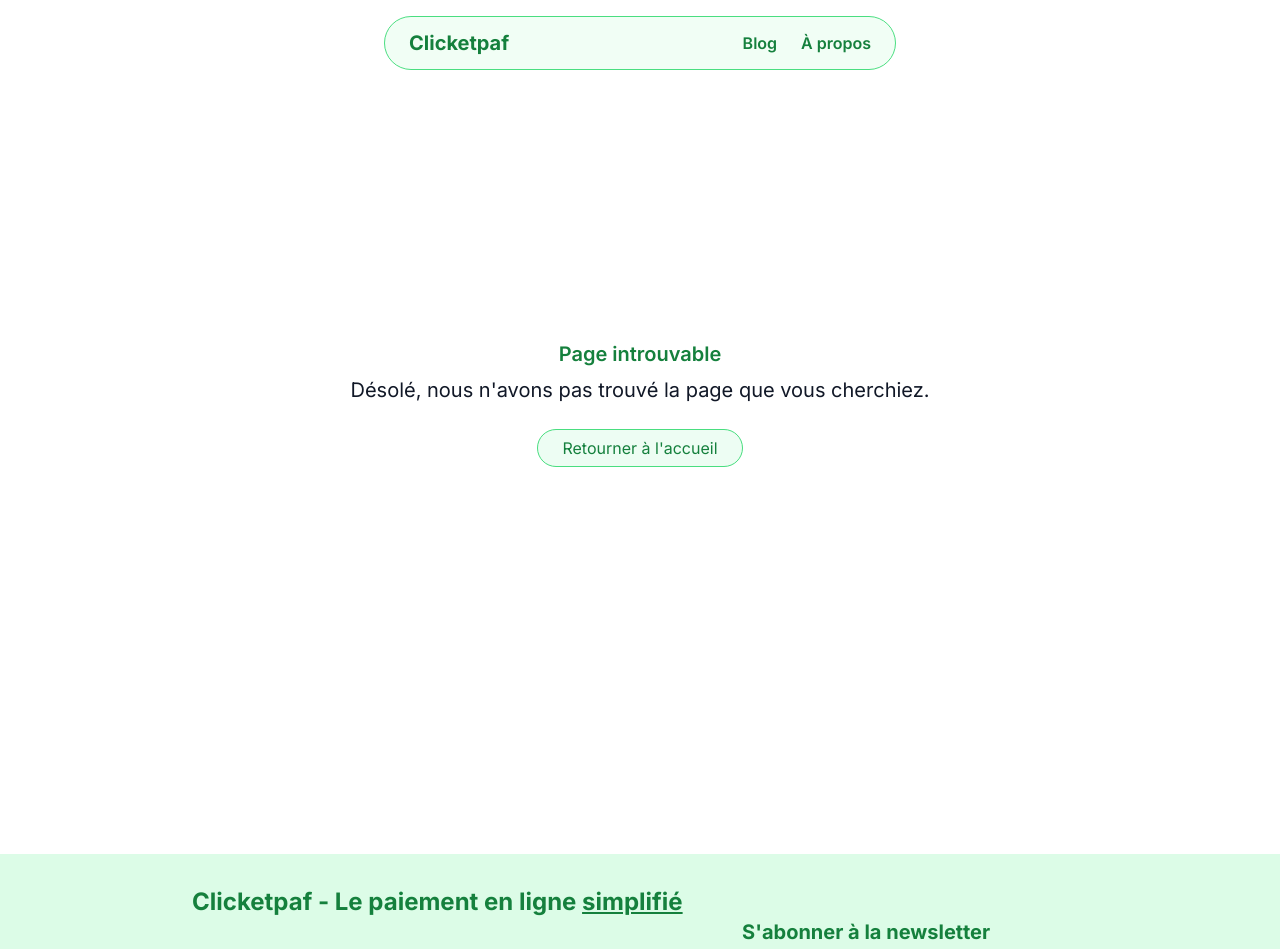
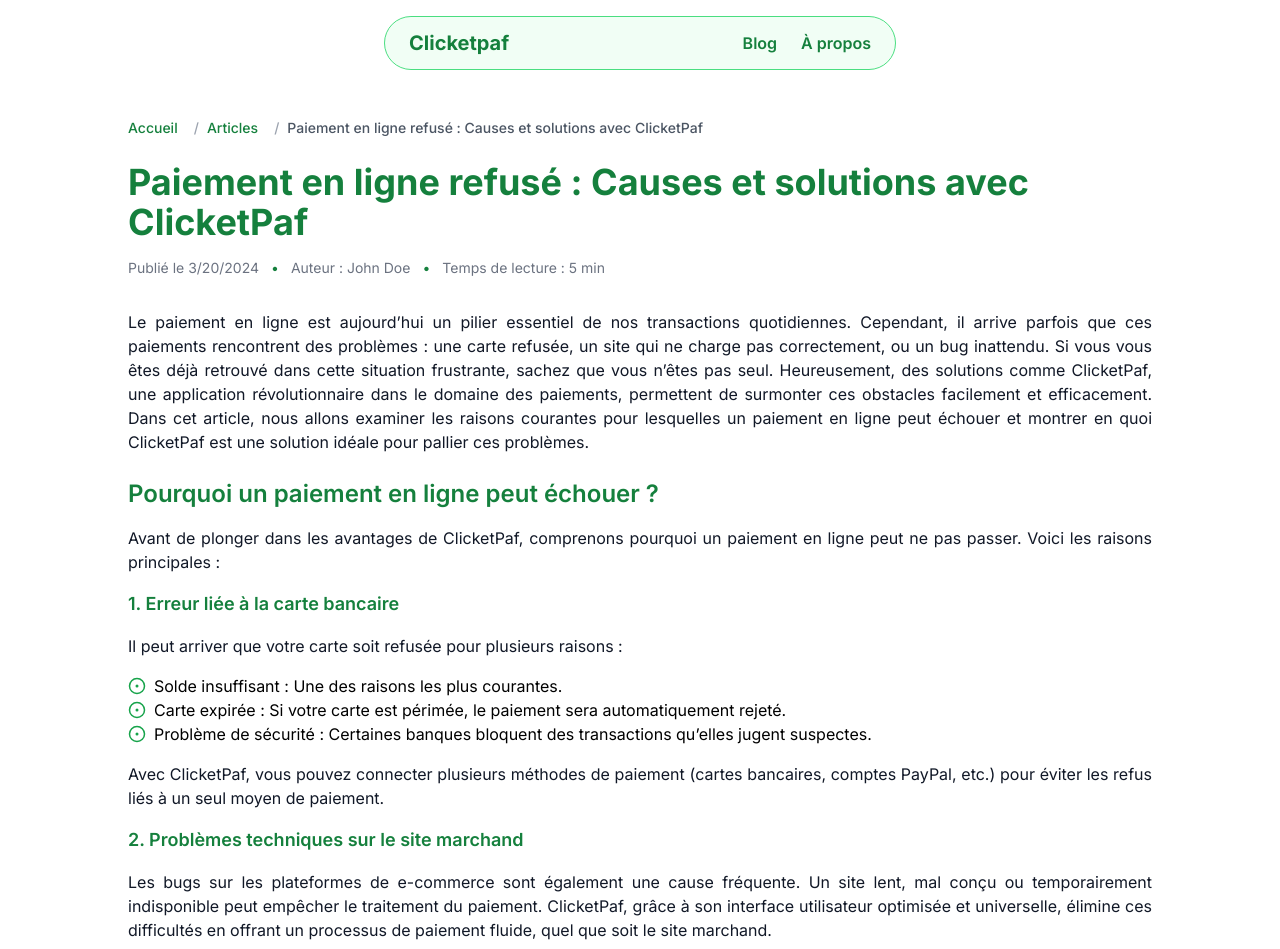
Before and after one commit to crepefeu/clicketpaf-seo, a Next.js app: page /blog/paiement-en-ligne-refuse-causes-solutions-clicketpaf in a window 1280 px wide. Shown: the top 949 px of the page. Built offline with nearby package versions, Linux system fonts and the light colour scheme; no server answers.

Commit message:
added blockquote in article page & 1 article

```diff
--- a/app/blog/[slug]/page.tsx
+++ b/app/blog/[slug]/page.tsx
@@ -5,6 +5,7 @@
 import { JsonLd } from "@/app/components/JsonLd";
 import Link from "next/link";
 import NotFound from "@/app/not-found";
+import Blockquote from "@/app/components/Blockquote";
 
 export async function generateMetadata({
   params: paramsPromise, // Rename to indicate it's a promise
@@ -38,7 +39,7 @@
         authors: [article.author],
       },
       twitter: {
-        card: 'summary_large_image',
+        card: "summary_large_image",
         title: article.title,
         description: article.description,
         creator: article.author,
@@ -58,7 +59,12 @@
     case "heading":
       const HeadingTag = `h${section.level}` as keyof JSX.IntrinsicElements;
       return (
-        <HeadingTag className="text-green-700 font-semibold text-[28px]">
+        <HeadingTag
+          className={`text-green-700 font-semibold
+          ${section.level === 2 ? "text-2xl mt-6" : ""}
+          ${section.level === 3 ? "text-lg mt-4" : ""}
+        `}
+        >
           {section.content}
         </HeadingTag>
       );
@@ -66,7 +72,7 @@
     case "paragraph":
       return (
         <p
-          className={`mt-4
+          className={`mt-4 text-justify
           ${
             section.style === "lead" ? "text-green-700 font-medium text-lg" : ""
           }
@@ -102,6 +108,15 @@
             </li>
           ))}
         </ul>
+      );
+
+    case "blockquote":
+      return (
+        <Blockquote
+          quote={section.content ?? ""}
+          authorMsg={section.authorMsg ?? ""}
+          author={section.author ?? ""}
+        />
       );
 
     default:
--- a/app/data/articles.json
+++ b/app/data/articles.json
@@ -45,45 +45,210 @@
     },
     {
       "id": 2,
-            "title": "La révolution du paiement en un clic",
-            "slug": "revolution-paiement-un-clic",
-            "description": "Découvrez comment Clicketpaf transforme l'expérience de paiement",
+      "title": "Paiement en ligne refusé : Causes et solutions avec ClicketPaf",
+      "slug": "paiement-en-ligne-refuse-causes-solutions-clicketpaf",
+      "description": "Découvrez les principales raisons pour lesquelles un paiement en ligne peut être refusé et comment ClicketPaf offre des solutions simples et efficaces pour les surmonter.",
       "date": "2024-03-20",
       "author": "John Doe",
       "sections": [
         {
+          "type": "paragraph",
+          "content": "Le paiement en ligne est aujourd’hui un pilier essentiel de nos transactions quotidiennes. Cependant, il arrive parfois que ces paiements rencontrent des problèmes : une carte refusée, un site qui ne charge pas correctement, ou un bug inattendu. Si vous vous êtes déjà retrouvé dans cette situation frustrante, sachez que vous n’êtes pas seul. Heureusement, des solutions comme ClicketPaf, une application révolutionnaire dans le domaine des paiements, permettent de surmonter ces obstacles facilement et efficacement. Dans cet article, nous allons examiner les raisons courantes pour lesquelles un paiement en ligne peut échouer et montrer en quoi ClicketPaf est une solution idéale pour pallier ces problèmes."
+        },
+        {
           "type": "heading",
-                    "content": "Introduction",
+          "content": "Pourquoi un paiement en ligne peut échouer ?",
           "level": 2
         },
         {
           "type": "paragraph",
-                    "content": "Il était une fois un monde où payer signifiait perdre du temps.",
-                    "style": "lead"
+          "content": "Avant de plonger dans les avantages de ClicketPaf, comprenons pourquoi un paiement en ligne peut ne pas passer. Voici les raisons principales :"
+        },
+        {
+          "type": "heading",
+          "content": "1. Erreur liée à la carte bancaire",
+          "level": 3
         },
         {
           "type": "paragraph",
-                    "content": "Nous avons tous vécu ces moments où une simple transaction devient un casse-tête. Clicketpaf est né d’une idée simple mais ambitieuse : transformer les paiements du quotidien en une expérience rapide, fluide et même agréable. Avec Clicketpaf, chaque transaction devient une aventure : vous cliquez, et… PAF, tout est réglé."
+          "content": "Il peut arriver que votre carte soit refusée pour plusieurs raisons :"
         },
         {
           "type": "list",
           "items": [
-                        "Compter la monnaie",
-                        "Attendre en file",
-                        "Saisir des codes compliqués"
+            "Solde insuffisant : Une des raisons les plus courantes.",
+            "Carte expirée : Si votre carte est périmée, le paiement sera automatiquement rejeté.",
+            "Problème de sécurité : Certaines banques bloquent des transactions qu’elles jugent suspectes."
           ],
           "style": "bullet"
         },
         {
           "type": "paragraph",
-                    "content": "Clicketpaf est né d'une idée simple mais ambitieuse",
-                    "emphasis": true
+          "content": "Avec ClicketPaf, vous pouvez connecter plusieurs méthodes de paiement (cartes bancaires, comptes PayPal, etc.) pour éviter les refus liés à un seul moyen de paiement."
+        },
+        {
+          "type": "heading",
+          "content": "2. Problèmes techniques sur le site marchand",
+          "level": 3
+        },
+        {
+          "type": "paragraph",
+          "content": "Les bugs sur les plateformes de e-commerce sont également une cause fréquente. Un site lent, mal conçu ou temporairement indisponible peut empêcher le traitement du paiement. ClicketPaf, grâce à son interface utilisateur optimisée et universelle, élimine ces difficultés en offrant un processus de paiement fluide, quel que soit le site marchand."
+        },
+        {
+          "type": "heading",
+          "content": "3. Connexion Internet instable",
+          "level": 3
+        },
+        {
+          "type": "paragraph",
+          "content": "Une mauvaise connexion réseau peut interrompre le processus de paiement en ligne. Avec ClicketPaf, vos transactions restent sécurisées et en attente jusqu’à ce que la connexion soit rétablie, ce qui évite de devoir recommencer le paiement depuis le début."
+        },
+        {
+          "type": "heading",
+          "level": 3,
+          "content": "4. Erreurs de saisie des informations"
+        },
+        {
+          "type": "paragraph",
+          "content": "Il suffit d’une simple faute de frappe dans le numéro de carte, la date d’expiration ou le code CVV pour que le paiement échoue. ClicketPaf vous permet d’enregistrer vos informations de paiement en toute sécurité, réduisant ainsi les erreurs humaines."
+        },
+        {
+          "type": "heading",
+          "level": 2,
+          "content": "ClicketPaf : La solution aux paiements en ligne qui ne passent pas"
+        },
+        {
+          "type": "paragraph",
+          "content": "Face à ces obstacles, ClicketPaf se distingue par sa capacité à transformer une expérience frustrante en une transaction rapide et sans tracas. Voici comment notre service résout efficacement ces problèmes."
+        },
+        {
+          "type": "heading",
+          "level": 3,
+          "content": "1. Une technologie de pointe pour éviter les refus"
+        },
+        {
+          "type": "paragraph",
+          "content": "ClicketPaf utilise des algorithmes avancés pour analyser en temps réel les transactions et prévenir les erreurs courantes. Par exemple :"
+        },
+        {
+          "type": "list",
+          "items": [
+            "Si une carte est refusée, ClicketPaf propose automatiquement un autre moyen de paiement lié à votre compte.",
+            "Si une transaction semble suspecte, notre système vous envoie une notification pour vérifier la légitimité de l’achat, au lieu de simplement bloquer la transaction."
+          ],
+          "style": "bullet"
+        },
+        {
+          "type": "heading",
+          "level": 3,
+          "content": "2. Un système universel et intuitif"
+        },
+        {
+          "type": "paragraph",
+          "content": "L’un des principaux avantages de ClicketPaf est son universalité. Que vous achetiez sur un grand site e-commerce ou sur une boutique en ligne moins connue, ClicketPaf garantit un processus de paiement homogène et fiable."
+        },
+        {
+          "type": "heading",
+          "level": 3,
+          "content": "3. La sécurité avant tout"
+        },
+        {
+          "type": "paragraph",
+          "content": "Les échecs de paiement en ligne peuvent parfois être liés à des soupçons de fraude. ClicketPaf s’appuie sur un système de cryptage de pointe pour protéger vos données bancaires, tout en respectant les normes les plus strictes en matière de sécurité, comme la PSD2 (Directive européenne sur les paiements)."
+        },
+        {
+          "type": "heading",
+          "level": 3,
+          "content": "4. Des solutions pour les paiements récurrents"
+        },
+        {
+          "type": "paragraph",
+          "content": "Si votre paiement échoue lors de l’utilisation d’un abonnement ou d’un service à prélèvement automatique, ClicketPaf gère ces situations en s’assurant que votre méthode de paiement principale est toujours valide ou en vous proposant de la mettre à jour rapidement."
+        },
+        {
+          "type": "heading",
+          "level": 2,
+          "content": "Les témoignages de nos utilisateurs"
+        },
+        {
+          "type": "paragraph",
+          "content": "Rien de mieux que des expériences réelles pour illustrer l’efficacité de ClicketPaf face aux problèmes de paiement en ligne."
+        },
+        {
+          "type": "blockquote",
+          "content": "Je fais beaucoup d’achats en ligne, et j’étais souvent confrontée à des refus de paiement pour des raisons que je ne comprenais pas. Depuis que j’utilise ClicketPaf, je n’ai plus jamais eu de problème : si une méthode ne passe pas, l’application me propose une alternative immédiatement.",
+          "author": "Marie",
+          "authorMsg": "Marie, 32 ans, Lyon"
+        },
+        {
+          "type": "blockquote",
+          "content": "En tant que commerçant, j’ai intégré ClicketPaf comme moyen de paiement sur mon site. Cela a réduit considérablement les abandons de panier dus à des échecs de transaction.",
+          "author": "Antoine",
+          "authorMsg": "Antoine, 45 ans, Paris"
+        },
+        {
+          "type": "heading",
+          "level": 2,
+          "content": "Des chiffres qui parlent"
+        },
+        {
+          "type": "paragraph",
+          "content": "L’efficacité de ClicketPaf est confirmée par les données :"
+        },
+        {
+          "type": "list",
+          "items": [
+            "98 % des transactions effectuées via ClicketPaf sont validées du premier coup, grâce à notre technologie de traitement intelligent.",
+            "50 % des utilisateurs déclarent avoir résolu leurs problèmes de paiement en ligne grâce à ClicketPaf.",
+            "En 2023, plus de 500 000 utilisateurs ont adopté ClicketPaf, séduits par sa simplicité et sa fiabilité."
+          ]
+        },
+        {
+          "type": "heading",
+          "level": 2,
+          "content": "Quelques conseils pour éviter les échecs de paiement"
+        },
+        {
+          "type": "paragraph",
+          "content": "Bien que ClicketPaf soit une solution idéale pour surmonter les problèmes de paiement, voici quelques conseils supplémentaires pour minimiser les risques d’échec :"
+        },
+        {
+          "type": "list",
+          "items": [
+            "Vérifiez vos informations de carte avant de valider une transaction.",
+            "Assurez-vous d’avoir des fonds suffisants sur votre compte.",
+            "Optez pour une application comme ClicketPaf qui facilite les paiements en ligne et offre des solutions alternatives en cas de refus.",
+            "Utilisez un réseau sécurisé lors de vos paiements en ligne pour éviter les interruptions."
+          ]
+        },
+        {
+          "type": "heading",
+          "level": 2,
+          "content": "L’avenir du paiement avec ClicketPaf"
+        },
+        {
+          "type": "paragraph",
+          "content": "L’objectif de ClicketPaf est clair : rendre les échecs de paiement en ligne chose du passé. Avec des fonctionnalités constamment améliorées et une expansion rapide dans toute l’Europe, nous visons à devenir l’application de référence pour les paiements en ligne d’ici 2025."
+        },
+        {
+          "type": "blockquote",
+          "content": "Nous croyons fermement que chaque utilisateur mérite une expérience de paiement simple, rapide et sans frustration",
+          "author": "Julien Martin",
+          "authorMsg": "déclare Julien Martin, PDG de ClicketPaf"
         }
       ],
       "metadata": {
-                "keywords": ["paiement", "innovation", "technologie"],
-                "readingTime": "3 min",
-                "category": "Technologie"
+        "keywords": [
+          "paiement",
+          "paiement en ligne",
+          "paiement refusé",
+          "ClicketPaf",
+          "solutions de paiement",
+          "transactions sécurisées"
+        ],
+        "readingTime": "5 min",
+        "category": "Fintech"
       }
     },
     {
--- a/app/types/article.tsx
+++ b/app/types/article.tsx
@@ -1,11 +1,13 @@
 // types/article.ts
 export type Section = {
-  type: "heading" | "paragraph" | "list";
+  type: "heading" | "paragraph" | "list" | "blockquote";
   content?: string;
   level?: number;
   style?: string;
   items?: string[];
   emphasis?: boolean;
+  author?: string;
+  authorMsg?: string;
 };
 
 export type Article = {
```
Lines whose indentation alone changed are shown as unchanged.
